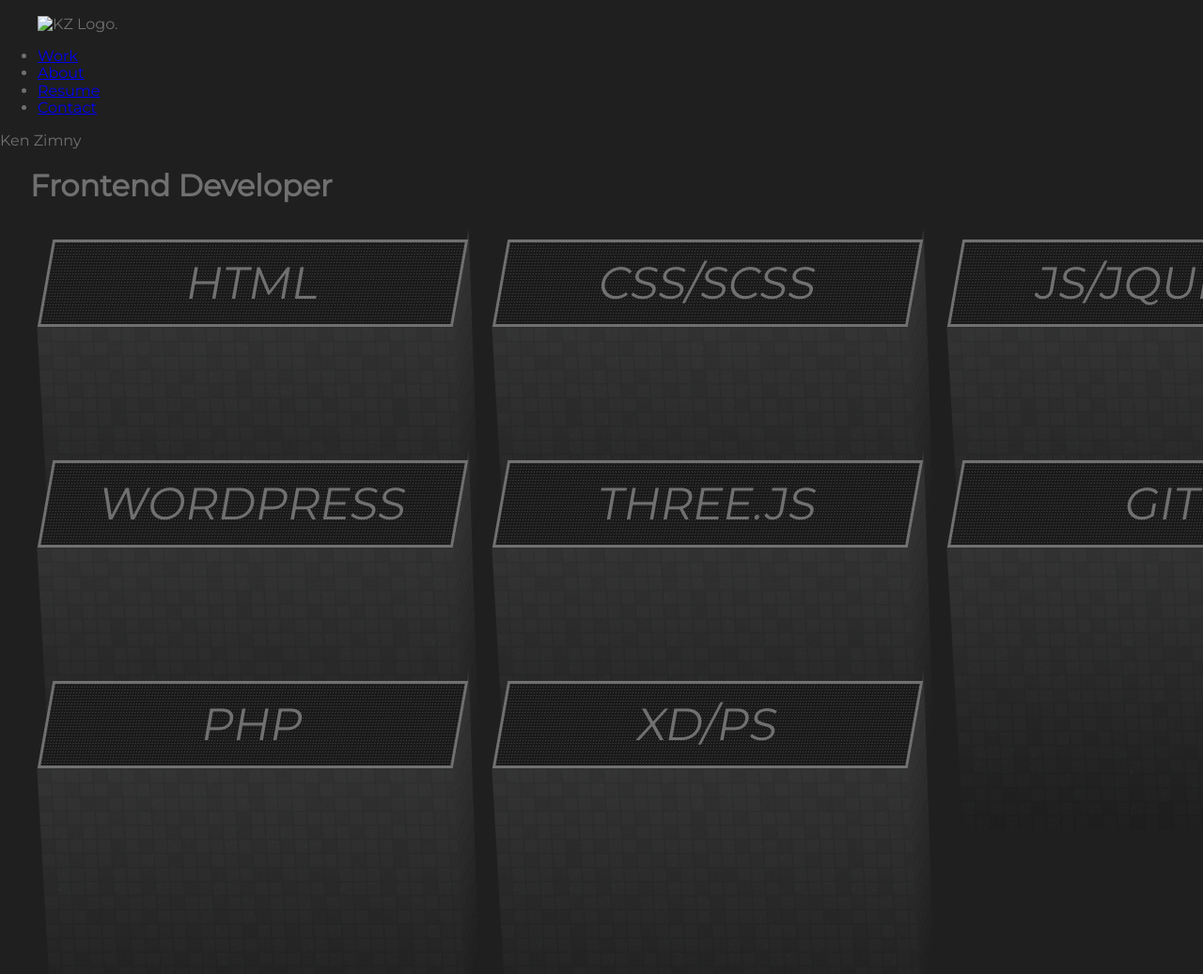
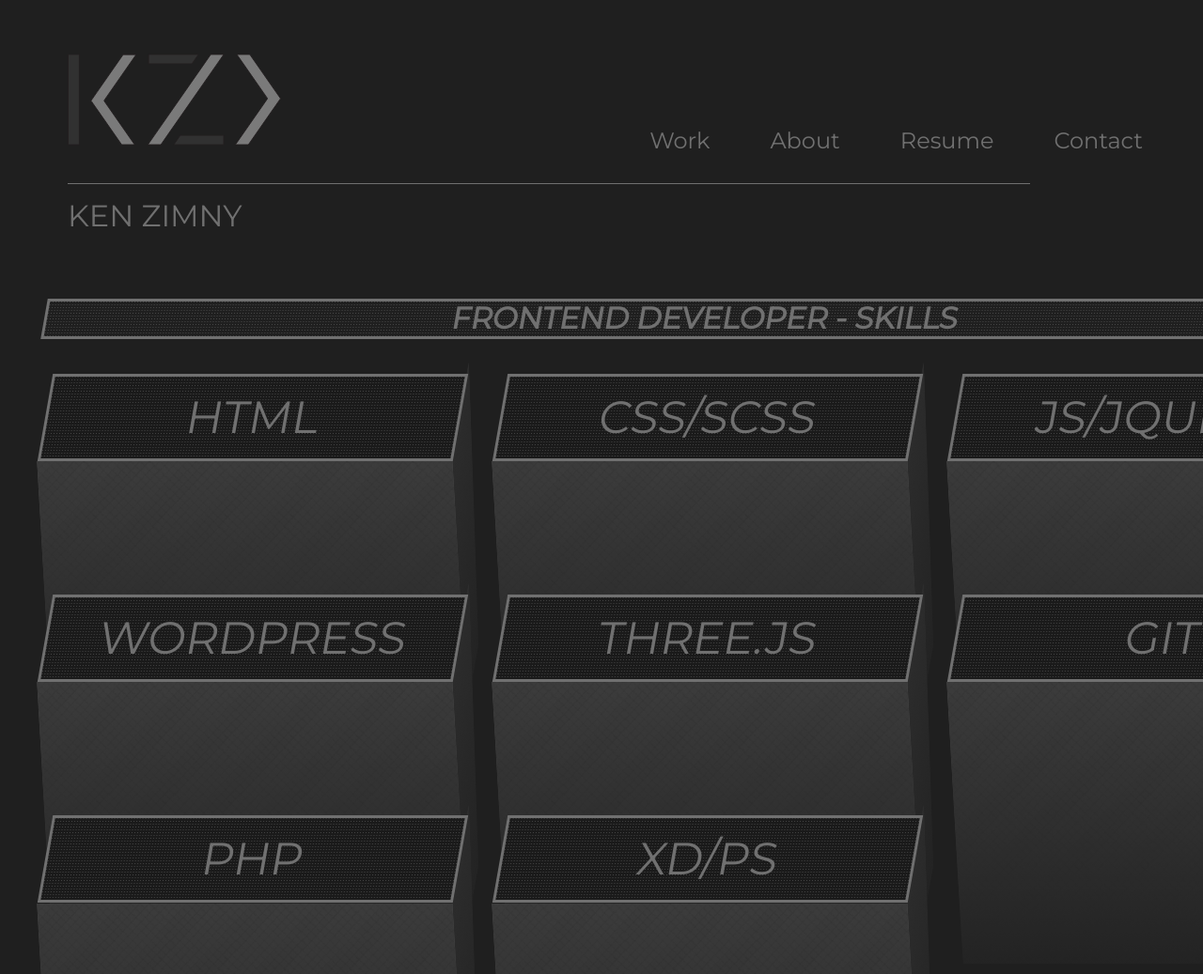
Before and after one commit to K-Zimny/Portfolio-5.1, a website built with Parcel: page index.html in a window 1280 px wide. Shown: the top 1037 px of the page at 94% size. Built offline with nearby package versions, Linux system fonts and the light colour scheme.

Commit message:
Finished effect-7

```diff
--- a/index.html
+++ b/index.html
@@ -18,6 +18,7 @@
     <link rel="stylesheet" href="css/normalize.css" />
     <link rel="stylesheet" href="css/main.css" />
     <link rel="stylesheet" href="css/hero.css" />
+    <link rel="stylesheet" href="css/header-nav.css" />
 
     <!-- Custom Style Sheets -->
     <link rel="stylesheet" href="css/general.css" />
@@ -40,9 +41,12 @@
     <!-- Add your site or application content here -->
     <header>
       <div class="site-header">
+        <div class="container">
           <div class="site-header__logo-nav">
             <figure class="site-header__logo">
-            <img src="" alt="KZ Logo." />
+              <a href="#">
+                <img src="img/logos/kz-logo.svg" alt="KZ Logo." />
+              </a>
             </figure>
 
             <nav class="site-header__nav">
@@ -67,12 +71,15 @@
             <p>Ken Zimny</p>
           </div>
         </div>
+      </div>
     </header>
 
     <section>
       <div id="jsHero" class="hero">
-        <div class="container">
-          <h1 class="hero__header">Frontend Developer</h1>
+        <div class="container container-hero">
+          <h1 id="jsHeroHeader" class="hero__header">
+            Frontend Developer - Skills
+          </h1>
 
           <div class="hero__hero-display">
             <div id="jsHeroItem1" class="hero__hero-display__item">
@@ -153,6 +160,24 @@
       </div>
     </section>
 
+    <section>
+      <h2>Works</h2>
+      <p>
+        Lorem ipsum dolor sit amet, consectetur adipiscing elit. Donec id
+        suscipit eros. Phasellus faucibus tellus vitae imperdiet sodales.
+        Interdum et malesuada fames ac ante ipsum primis in faucibus.
+        Pellentesque blandit ligula et commodo efficitur. Integer et velit
+        eleifend, aliquam tortor non, finibus tortor. Maecenas aliquet odio sed
+        neque imperdiet interdum. Nunc risus ligula, auctor sit amet porta et,
+        laoreet ac nulla. Donec maximus ipsum vitae purus tincidunt laoreet.
+        Pellentesque habitant morbi tristique senectus et netus et malesuada
+        fames ac turpis egestas. Morbi ac posuere tellus. Etiam nec eros semper,
+        luctus metus eget, pretium eros. Duis pretium, erat eu porta fermentum,
+        elit orci efficitur elit, vel eleifend lectus ante a lacus. Aenean eget
+        finibus nisl.
+      </p>
+    </section>
+
     <!-- End your site or application content here -->
     <script src="js/vendor/modernizr-3.11.2.min.js"></script>
     <script src="js/plugins.js"></script>
--- a/js/hero.js
+++ b/js/hero.js
@@ -11,7 +11,7 @@
   const heroItem6 = document.getElementById("jsHeroItem6");
   const heroItem7 = document.getElementById("jsHeroItem7");
   const heroItem8 = document.getElementById("jsHeroItem8");
-  const heroBg = document.getElementById("jsHero");
+  const heroHeader = document.getElementById("jsHeroHeader");
 
   const heroItemEffect1 = document.getElementById("jsHeroItemEffect1");
   //   const heroItem2 = document.getElementById("jsHeroItem2");
@@ -725,7 +725,7 @@
       .stop();
   });
 
-  heroBg.addEventListener("click", function () {
+  heroHeader.addEventListener("mouseenter", function () {
     $([
       heroItem1,
       heroItem2,
--- a/scss/general.scss
+++ b/scss/general.scss
@@ -5,6 +5,10 @@
   // fonts
 
   --body-font: "Montserrat", sans-serif;
+
+  // a elements
+
+  --hover-transform__scale: 1.1;
 
   //hero section vars
 
@@ -63,6 +67,12 @@
     var(--main-bg-color)
   );
 }
+//rotate page effect
+
+html {
+  // transform: rotate(-90deg);
+}
+
 // linear-gradient(yellow, #1f1f1f 100%);
 body {
   background-color: var(--main-bg-color);
@@ -71,8 +81,12 @@
 }
 
 .container {
-  max-width: 1440px;
+  max-width: 1920px;
   width: 95%;
   margin-left: auto;
   margin-right: auto;
 }
+
+.container-hero {
+  max-width: 1440px;
+}
--- /dev/null
+++ b/scss/header-nav.scss
@@ -0,0 +1,88 @@
+// ---------------------------------------------------------------
+// containers setup
+// ---------------------------------------------------------------
+
+.site-header {
+  display: flex;
+  flex-flow: column nowrap;
+}
+
+.site-header__logo-nav {
+  display: flex;
+  flex-flow: row nowrap;
+}
+
+// ---------------------------------------------------------------
+// logo-nav group styles
+// ---------------------------------------------------------------
+
+//logo styles
+
+.site-header__logo {
+  width: 20%;
+  position: relative;
+}
+
+.site-header__logo img {
+  width: 100%;
+  height: 100%;
+}
+
+.site-header__logo::after {
+  content: "";
+  position: absolute;
+  height: 1px;
+  bottom: 0;
+  left: 0;
+  background: var(--gray-1);
+  width: 80vw;
+}
+
+//nav styles
+
+.site-header__nav {
+  width: 80%;
+  //   display: flex;
+  //   flex-flow: row;
+  //   justify-content: flex-end;
+  //   align-items: flex-end;
+  height: 100%;
+}
+
+.site-header__nav-list {
+  display: flex;
+  flex-flow: row;
+  justify-content: flex-end;
+  align-items: flex-end;
+  margin-top: 6.5rem;
+}
+
+.site-header__nav-item {
+  padding: 2rem;
+  list-style: none;
+  transition: all ease 0.3s;
+
+  &:hover,
+  &:focus,
+  &:active {
+    transform: scale(var(--hover-transform__scale));
+  }
+}
+
+.site-header__nav-item a {
+  text-decoration: none;
+  font-size: 1.5rem;
+  color: var(--gray-1);
+  list-style: none;
+}
+
+// ---------------------------------------------------------------
+// header name
+// ---------------------------------------------------------------
+
+.site-header__name p {
+  margin: 0 0 3rem;
+  padding-left: 2.5rem;
+  font-size: 2rem;
+  text-transform: uppercase;
+}
--- a/scss/hero.scss
+++ b/scss/hero.scss
@@ -395,7 +395,7 @@
 // ---------------------------------------------------------------
 
 .hero__hero-display__item-effect {
-  background: linear-gradient(#343434, #1f1f1f);
+  background: linear-gradient(#565656, #1f1f1f);
   background-size: auto;
   min-height: 300px;
   position: relative;
@@ -410,9 +410,9 @@
   position: absolute;
   content: "";
   inset: 0;
-  background: url("../img/textures/random-grey-variations.png");
+  background: url("../img/textures/office.png");
+  background-size: auto;
   opacity: 0.8;
-  background-size: contain;
   border-bottom-right-radius: 40px;
 }
 
@@ -439,7 +439,7 @@
   position: absolute;
   content: "";
   inset: 0;
-  background: url("../img/textures/random-grey-variations.png");
+  background: url("../img/textures/office.png");
   background-size: contain;
   opacity: 0.8;
   border-bottom-left-radius: 25px;
@@ -464,6 +464,7 @@
   margin-right: auto;
   filter: drop-shadow(2px 4px 6px black);
   z-index: 1;
+  cursor: default;
 }
 
 .hero__hero-display__item:hover .hero__hero-display__item-effect p {
@@ -502,3 +503,19 @@
   transform: translateY(-400px);
   z-index: 3;
 }
+
+// ---------------------------------------------------------------
+// h1 transform styles
+// ---------------------------------------------------------------
+
+h1 {
+  text-align: center;
+  border: 3px solid var(--gray-1);
+  transform: skewX(-10deg) translateX(15px);
+  width: 1400px;
+  margin-left: auto;
+  margin-right: auto;
+  background: url("../img/textures/subtle-dots.png");
+  text-transform: uppercase;
+  cursor: default;
+}
```
Also changed, not shown: css/general.css, css/header-nav.css (added), css/hero.css, img/logos/kz-logo.svg (added), img/textures/3px-tile.png (added), img/textures/black-orchid.png (added), img/textures/office.png (added), 3 other files. Lines whose indentation alone changed are shown as unchanged.
